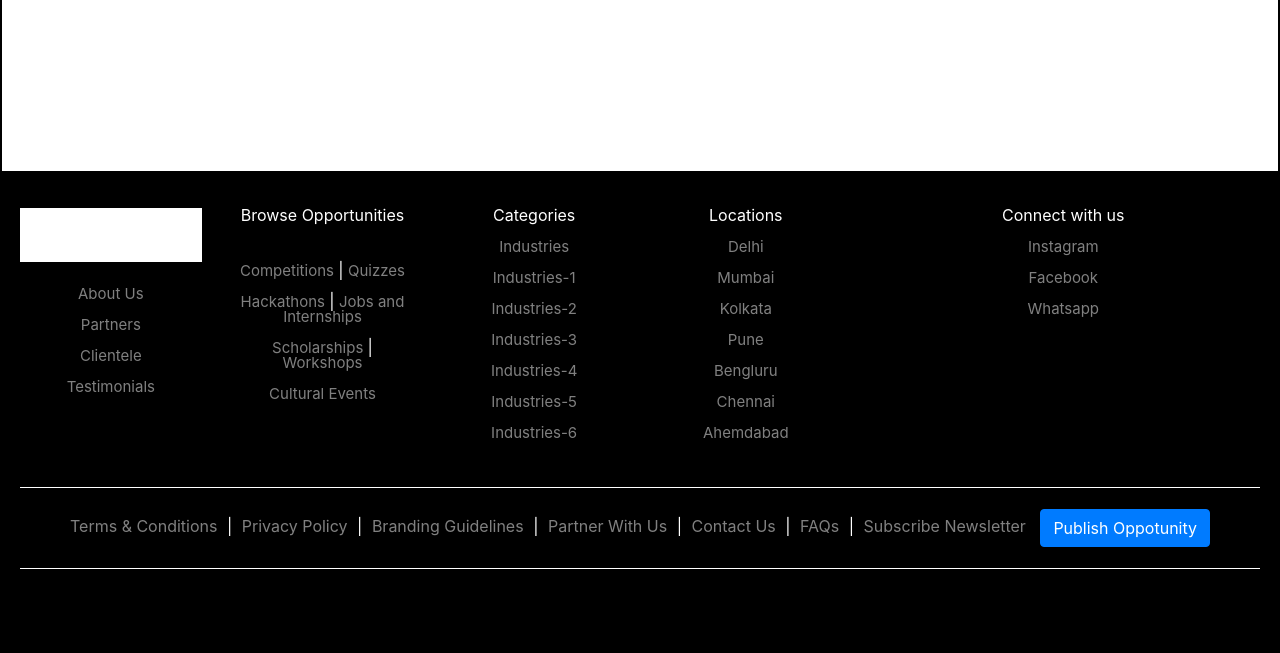
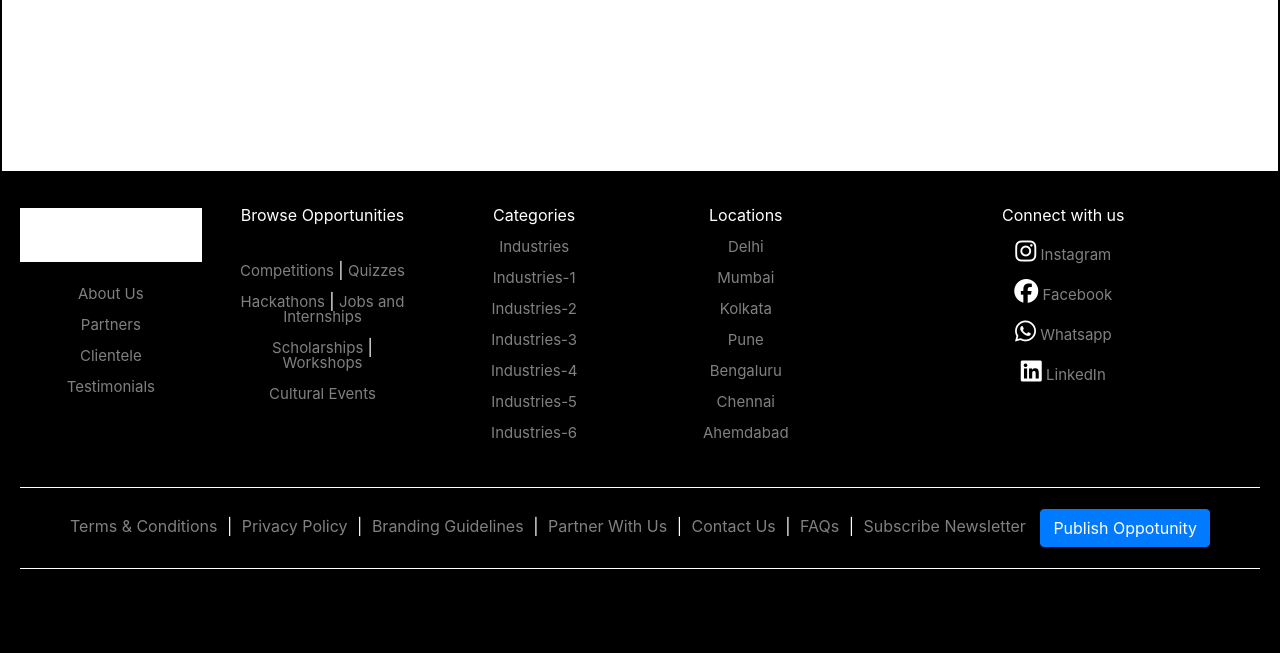
Before and after one commit to baidbhumi27/Website-1, a PHP site: page /home.php in a window 1280 px wide. Shown: the part 683-1336 px from the top of the page. Run offline with PHP 8.4, Linux system fonts and the light colour scheme; some libraries are stand-ins or nearby versions.

Commit message:
modified new files

```diff
--- a/css/style_footer.css
+++ b/css/style_footer.css
@@ -1,7 +1,7 @@
 /*----FOOTER STYLED-----*/
+
     .conditions p a{
         color: grey;
-        text-decoration: none;
         margin: 5px;
     }
     .footer .row div p a{
--- a/includes/footer.php
+++ b/includes/footer.php
@@ -3,7 +3,7 @@
         <div class="col-sm-2">
             <div style="background-color:white">Logo</div>
             <br>
-            <p><a href="#">About Us</a></p>
+            <p><a href="aboutus.php">About Us</a></p>
             <p><a href="#">Partners</a></p>
             <p><a href="#">Clientele</a></p>
             <p><a href="#">Testimonials</a></p>
@@ -35,20 +35,21 @@
             <p><a href="#">Mumbai</a></p>
             <p><a href="#">Kolkata</a></p>
             <p><a href="#">Pune</a></p>
-            <p><a href="#">Bengluru</a></p>
+            <p><a href="#">Bengaluru</a></p>
             <p><a href="#">Chennai</a></p>
             <p><a href="#">Ahemdabad</a></p>
         </div>
         <div class="col-sm-4">
             <p class="header">Connect with us</p>
-            <p><a href="#">Instagram </a></p>
-            <p><a href="#">Facebook </a></p>
-            <p><a href="#">Whatsapp </a></p>
+            <p><a href="#"><i class='fab fa-instagram' style='font-size:24px;color:white'></i>&nbspInstagram </a></p>
+            <p><a href="#"><i class='fab fa-facebook' style='font-size:24px;color:white'></i>&nbspFacebook </a></p>
+            <p><a href="#"><i class='fab fa-whatsapp' style='font-size:24px;color:white'></i>&nbspWhatsapp </a></p>
+            <p><a href="#"><i class='fab fa-linkedin' style='font-size:24px;color:white'></i>&nbspLinkedIn</a></p>
         </div>
       </div>
 <hr style="border-top: 1px solid white;">
        <div class="conditions">
-           <p><a href="#">Terms & Conditions </a>|
+           <p><a href="terms.php">Terms & Conditions </a>|
               <a href="#"> Privacy Policy </a>|
               <a href="#"> Branding Guidelines </a>|
               <a href="#"> Partner With Us </a>|
```
